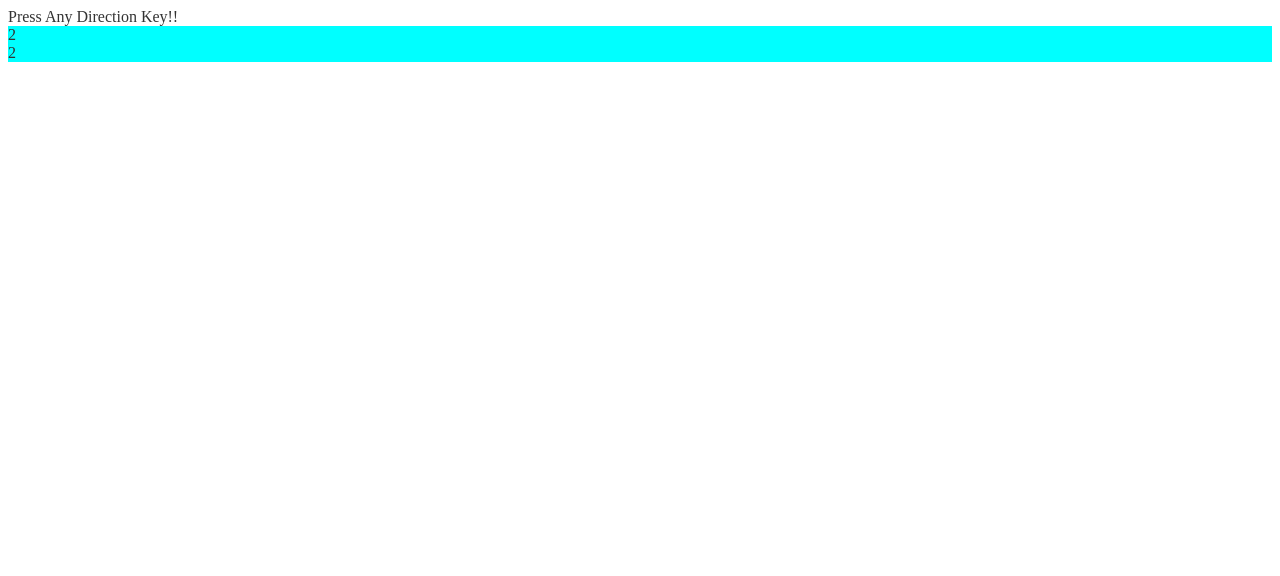
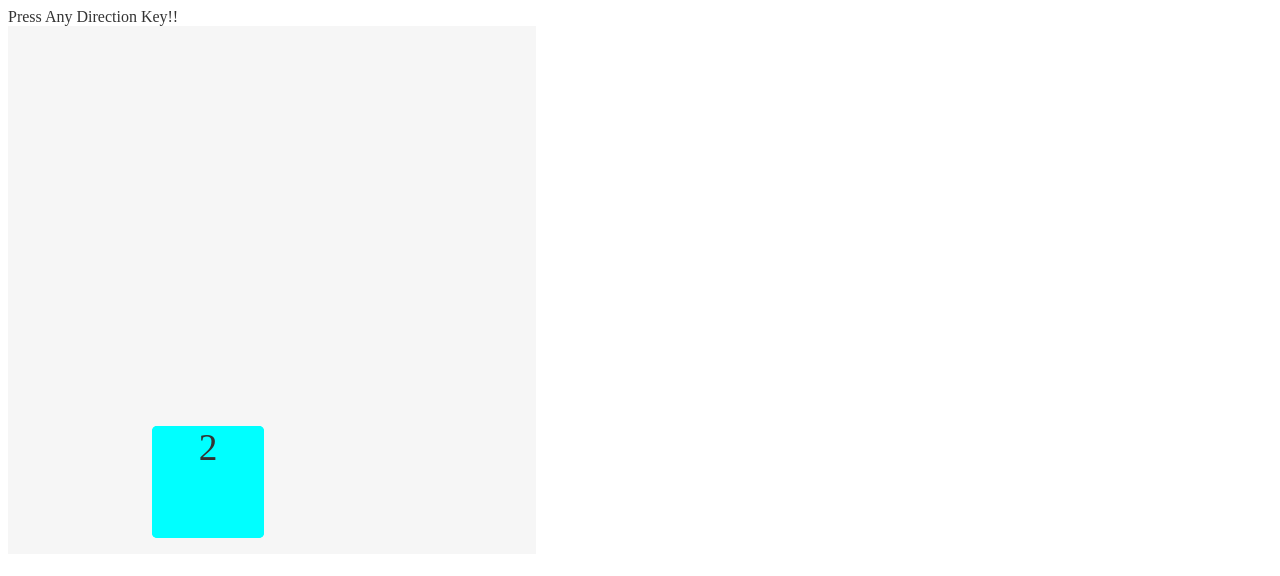
Before and after one commit to itskihaga/my2048, a React app in the folder client/: page / in a window 1280 px wide. Shown: the top 576 px of the page. Built offline with nearby package versions, Linux system fonts and the light colour scheme.

Commit message:
styled-components

```diff
--- a/client/package.json
+++ b/client/package.json
@@ -28,6 +28,7 @@
   },
   "dependencies": {
     "@babel/polyfill": "^7.4.4",
+    "add": "^2.0.6",
     "axios": "^0.18.0",
     "lodash": "^4.17.11",
     "react": "^16.8.6",
@@ -38,6 +39,8 @@
     "react-router-dom": "^5.0.0",
     "react-transition-group": "^4.0.0",
     "redux-logger": "^3.0.6",
-    "redux-saga": "^1.0.2"
+    "redux-saga": "^1.0.2",
+    "styled-components": "^4.2.0",
+    "yarn": "^1.16.0"
   }
 }
--- a/client/src/components/box/Box.jsx
+++ b/client/src/components/box/Box.jsx
@@ -1,11 +1,19 @@
 import React from 'react';
-import {ACTIONS} from '../../logic/cells'
+import {ACTIONS,BOX_SIZE} from "../../domain/domains"
 import { Motion,spring,TransitionMotion} from 'react-motion';
-import css from "./Box.scss"
 import commonCss from "@/style.scss"
 import Cell from "./Cell"
+import styled from "styled-components";
+import {CELL_SIZE,WAKU_SIZE} from "./styleConstants";
 
-const oneCellSize = 8;
+const oneCellSize = CELL_SIZE + WAKU_SIZE;
+
+const Background = styled.div`
+    padding:${WAKU_SIZE / 2}em;
+    width:${oneCellSize * BOX_SIZE}em;
+    height:${oneCellSize * BOX_SIZE}em;
+    background-color: #f6f6f6;
+`
 
 class Box extends React.Component {
     render() {
@@ -17,12 +25,12 @@ class Box extends React.Component {
             }
         })
         return (
-            <div className={css.root}>
+            <div className={commonCss.inlineBlock}>
                 <TransitionMotion styles={this.props.cells.map(cellToStyle)} willEnter={() => ({opacity:0})}>
                     {interpolatedStyles => (
-                        <div className={css.background}>
-                            {interpolatedStyles.map(e => <CellWrapper {...e} />)}
-                        </div>
+                        <Background>
+                            {interpolatedStyles.map(e => <MovingCell {...e} />)}
+                        </Background>
                     )}
                 </TransitionMotion>
             </div>
@@ -30,7 +38,7 @@ class Box extends React.Component {
     }
 }
 
-const CellWrapper = ({data,style}) => {
+const MovingCell = ({data,style}) => {
 
     const toMotionStyle = num => spring(num * oneCellSize);
     const {cell} = data;
--- a/client/src/components/box/Box.scss
+++ /dev/null
@@ -1,11 +0,0 @@
-@import "variables";
-
-.root {
-    display: inline-block;
-    .background {
-        padding:$waku-width / 2;
-        width:$waku-width * 4 + $cell-width * 4;
-        height:$waku-width * 4 + $cell-width * 4;
-        background-color: #f6f6f6;
-    }
-}
--- a/client/src/components/box/Cell.jsx
+++ b/client/src/components/box/Cell.jsx
@@ -1,6 +1,8 @@
 import React from 'react';
-import css from "./Cell.scss"
 import util from "../../util/underscore";
+
+import styled from "styled-components";
+import {CELL_SIZE,WAKU_SIZE} from "./styleConstants";
 
 const getColor = function (){
     const get = util.supplier(e => e * 2)(1);
@@ -15,8 +17,24 @@ const getColor = function (){
     return value => map[value] || "#CCCCCC"
 }();
 
+const CellWrapper = styled.div`
+    padding:${WAKU_SIZE / 2}em;
+    position: relative;
+    width:${CELL_SIZE}em;
+    height:${CELL_SIZE}em;
+`
+
+const CellContent = styled.div`
+    font-size: ${CELL_SIZE / 3}em;
+    width:100%;
+    height:100%;
+    text-align: center;
+    vertical-align: middle;
+    border-radius: 5px;
+`
+
 export default ({style,value}) => (
-    <div {...{style}} className={css.cell}>
-        <div style={{backgroundColor:getColor(value)}} className={css.cellContent}>{value}</div>
-    </div>
+    <CellWrapper {...{style}}>
+        <CellContent style={{backgroundColor:getColor(value)}}>{value}</CellContent>
+    </CellWrapper>
 )
--- a/client/src/components/box/Cell.scss
+++ /dev/null
@@ -1,16 +0,0 @@
-@import "variables";
-
-.cell{
-    position: relative;
-    padding:$waku-width / 2;
-    .cellContent{
-        font-size: $cell-width / 3;
-        width:100%;
-        height:100%;
-        text-align: center;
-        vertical-align: middle;
-        border-radius: 5px;
-    }
-    width:$cell-width;
-    height:$cell-width;
-}
--- /dev/null
+++ b/client/src/components/box/styleConstants.js
@@ -0,0 +1,4 @@
+
+
+exports.WAKU_SIZE = 1
+exports.CELL_SIZE = 7
--- a/client/src/logic/cells.js
+++ b/client/src/logic/cells.js
@@ -90,4 +90,4 @@ const actionExit = cells => (
         .map(e => Object.assign(e,{action:ACTIONS.NONE}))
 )
 
-export {addCell,moveCells,DIRECTIONS,ACTIONS,actionExit};
+export {addCell,moveCells,actionExit};
--- a/client/src/style.scss
+++ b/client/src/style.scss
@@ -6,6 +6,9 @@
     text-align: center;
     visibility: middle;
 }
+.inlineBlock{
+    display: inline-block;
+}
 body {
     color: #333333;
 }
```
Also changed, not shown: 1 other file (tests, documents, lock files or other folders).
